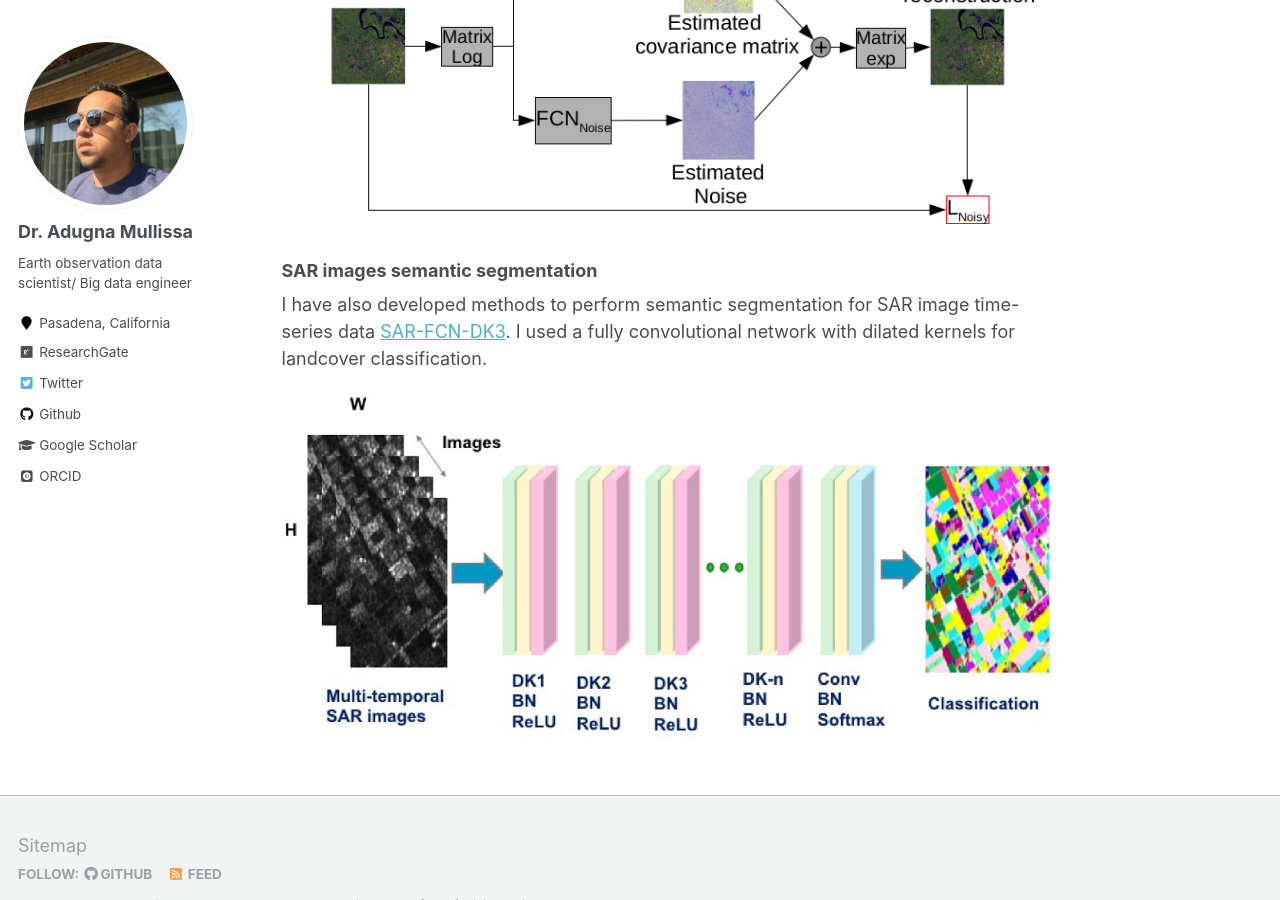
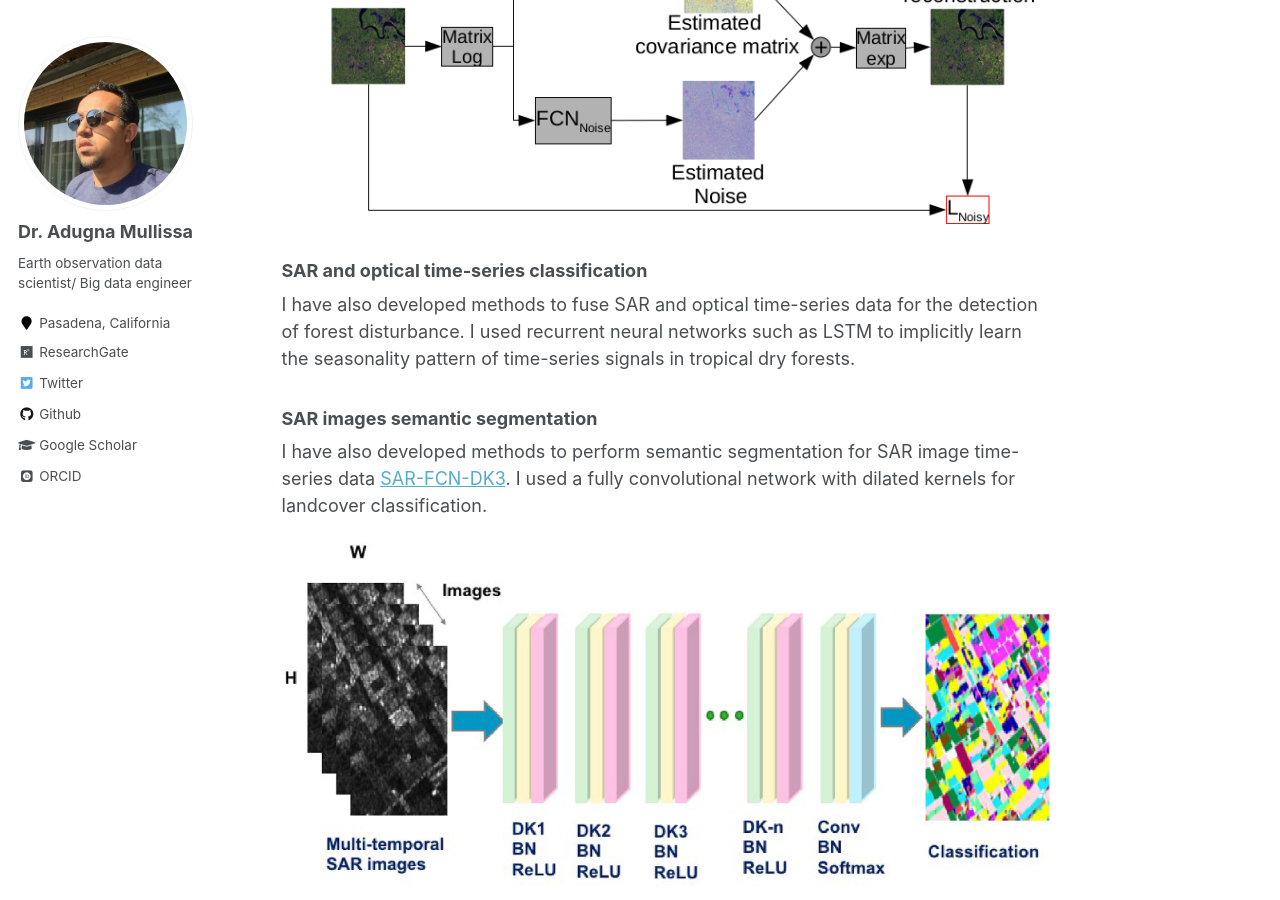
Before and after one commit to adugnag/adugnag.github.io, a Jekyll site: the page built from _pages/software.md, in a window 1280 px wide and 900 px high, scrolled down 2431 px. Built offline with Jekyll 4.4.1, drawn with Linux system fonts in a browser that asks for light colours; some web fonts are replaced.

Commit message:
Update software.md

```diff
--- a/_pages/software.md
+++ b/_pages/software.md
@@ -23,6 +23,10 @@ and PolSAR image despeckling in the complex domain [CV-deSpeckNet](https://githu
 
 ![](/images/software/CV-despecknet.png)
 
+### SAR and optical time-series classification
+
+ I have also developed methods to fuse SAR and optical time-series data for the detection of forest disturbance. I used recurrent neural networks such as LSTM to implicitly learn the seasonality pattern of time-series signals in tropical dry forests.
+
 
 ### SAR images semantic segmentation
 
```
